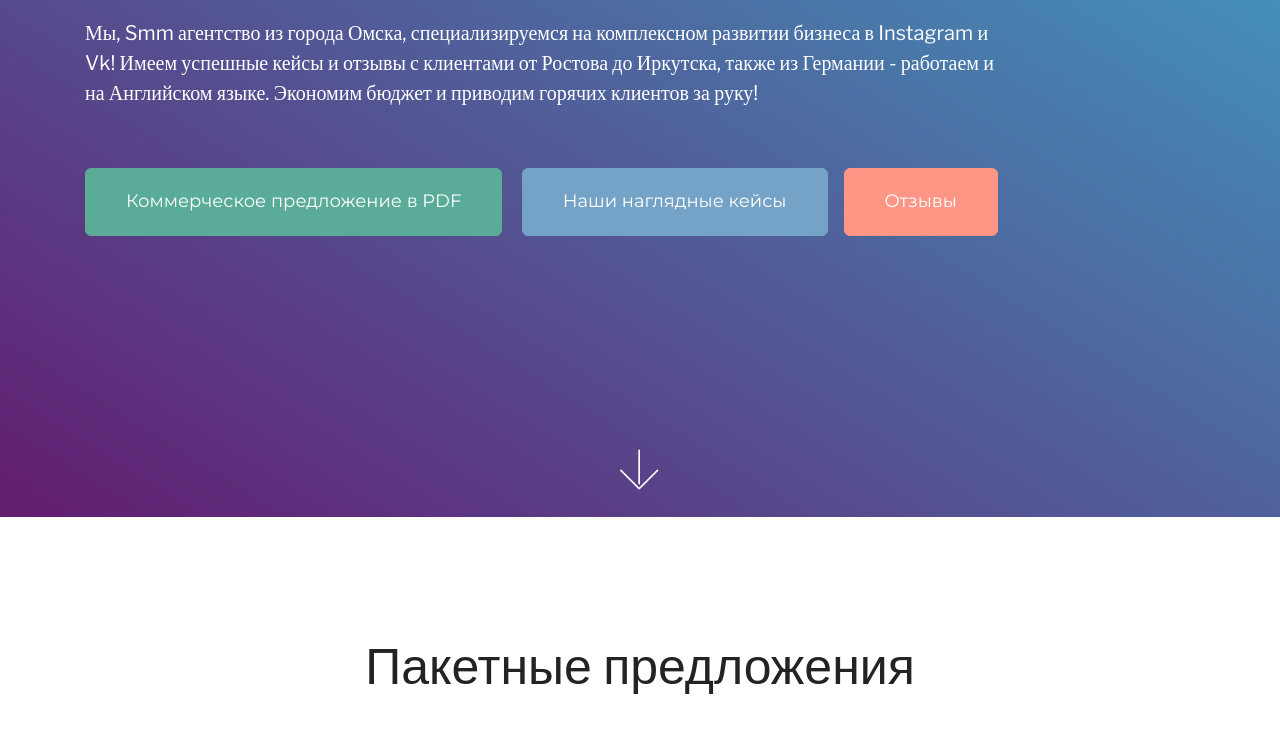
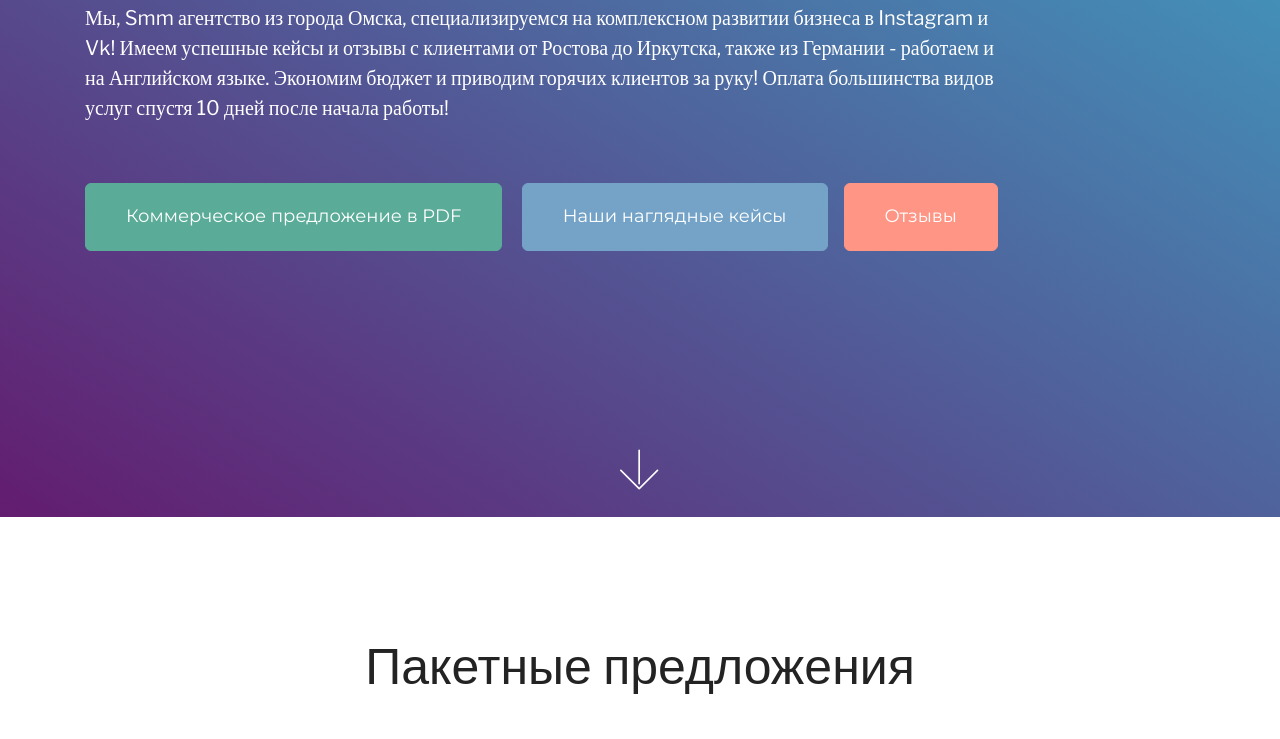
Before and after one commit to millenniumsmm/millenniumsmm.github.io, a plain HTML site: page index.html in a window 1280 px wide. Shown: the part 283-1022 px from the top of the page. Drawn offline with nearby package versions, Linux system fonts and the light colour scheme; files whose address does not match are found by name.

Commit message:
create github pages

```diff
--- a/index.html
+++ b/index.html
@@ -33,7 +33,7 @@
                 <div class="col-md-10">
 
                     <h1 class="mbr-section-title display-1 heading-title">MILLENNIUM SMM</h1>
-                    <p class="mbr-section-subtitle sub-2 heading-text">Мы, Smm агентство из города Омска, специализируемся на комплексном развитии бизнеса в Instagram и Vk! Имеем успешные кейсы и отзывы с клиентами от Ростова до Иркутска, также из Германии - работаем и на Английском языке. Экономим бюджет и приводим горячих клиентов за руку!&nbsp;</p>
+                    <p class="mbr-section-subtitle sub-2 heading-text">Мы, Smm агентство из города Омска, специализируемся на комплексном развитии бизнеса в Instagram и Vk! Имеем успешные кейсы и отзывы с клиентами от Ростова до Иркутска, также из Германии - работаем и на Английском языке. Экономим бюджет и приводим горячих клиентов за руку! Оплата большинства видов услуг спустя 10 дней после начала работы!</p>
                     <div class="mbr-section-btn"><a class="btn btn-lg btn-primary" href="https://vk.com/doc3762776_471160545?hash=730ed584bdb74aa1e6&dl=b2108d966045306fcc" target="_blank">Коммерческое предложение в PDF</a> <a class="btn btn-lg btn-info" href="https://vk.com/albums-161924447" target="_blank">Наши наглядные кейсы</a><a class="btn btn-lg btn-danger" href="https://vk.com/album-161924447_253728216" target="_blank">Отзывы</a></div>
                 </div>
             </div>
```
Also changed, not shown: 1 other file.
